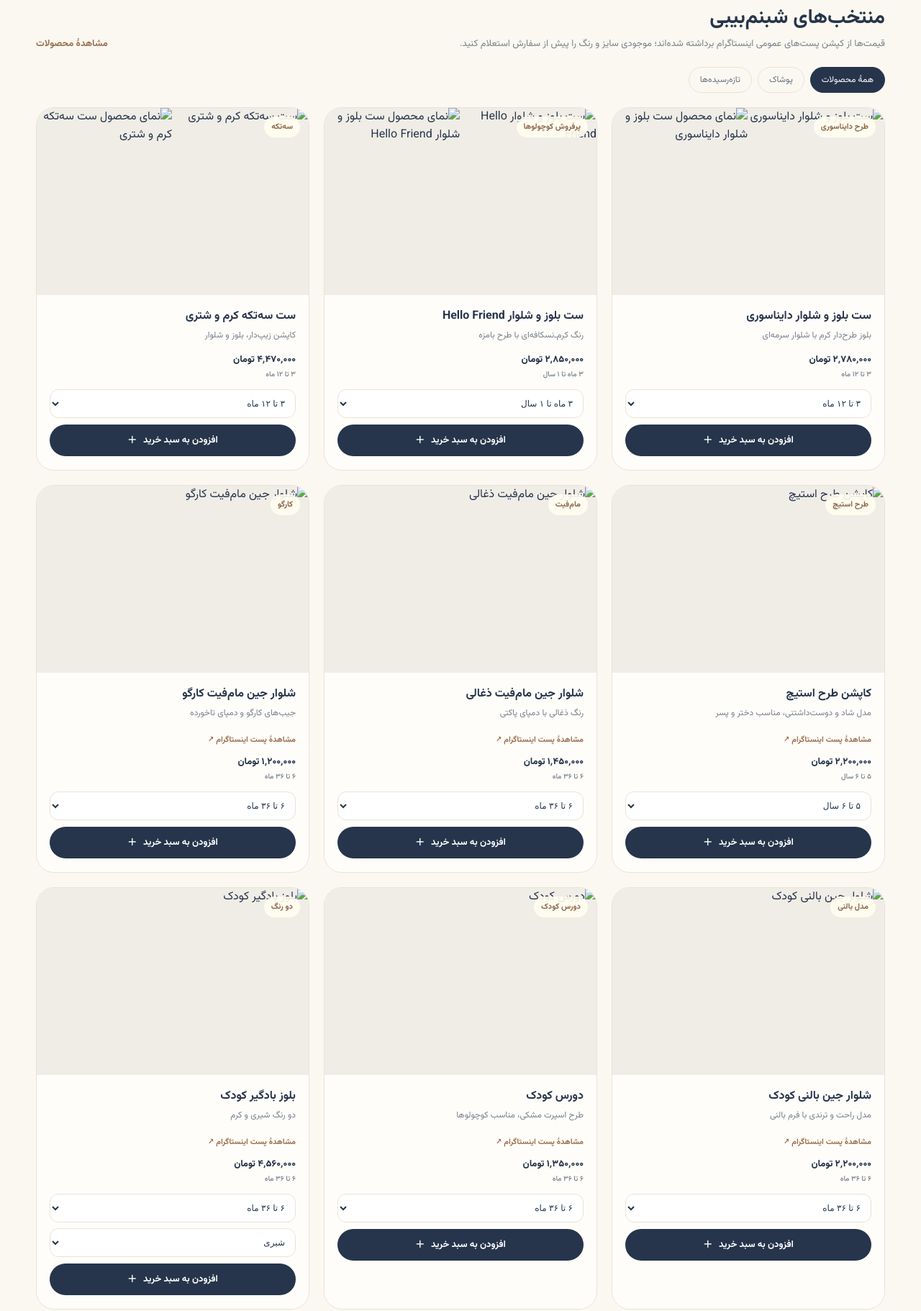
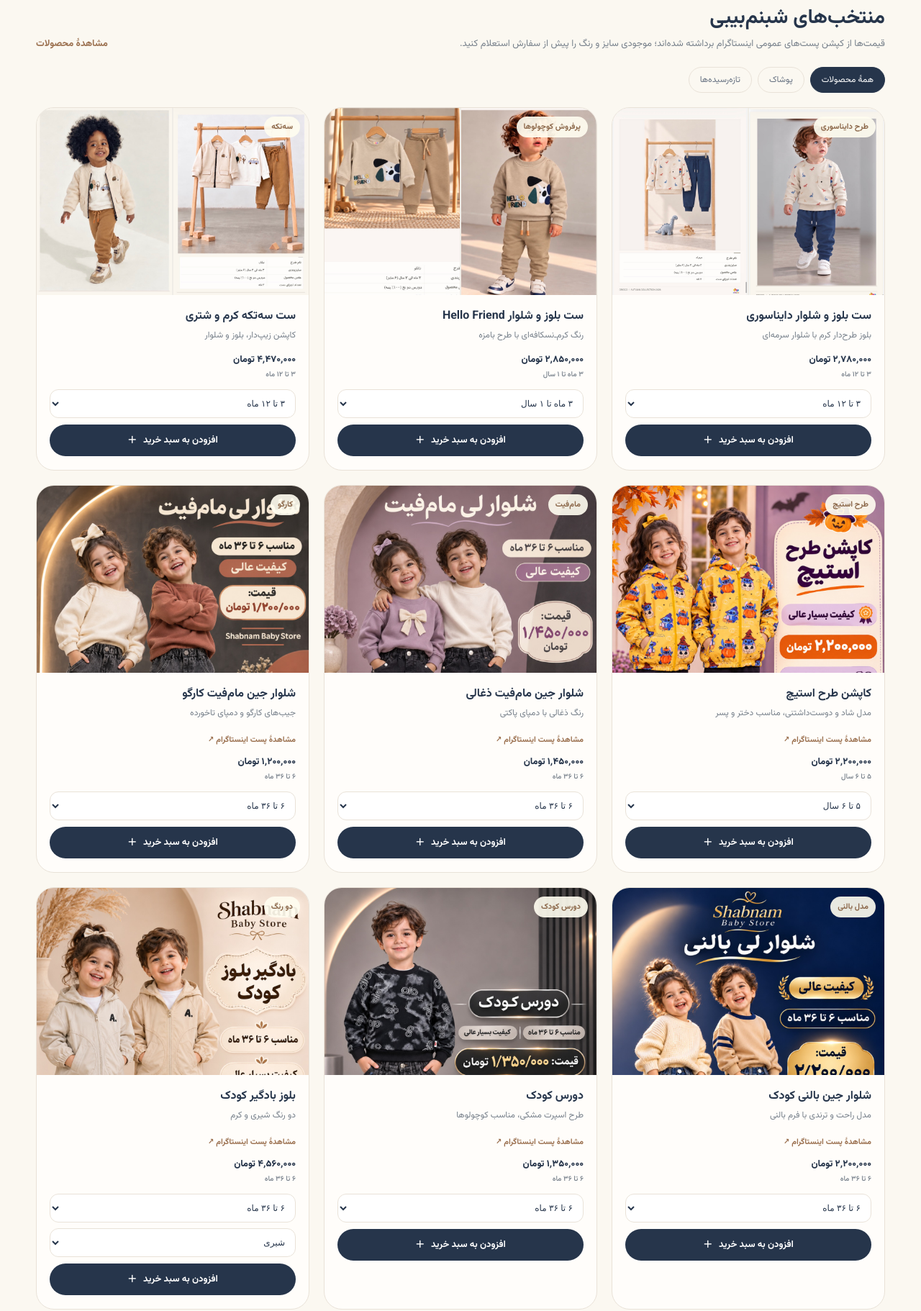
Before and after one commit to shabnambabystore-eng/Shabnambabystore-, a plain HTML site: page index.html in a window 1280 px wide. Shown: the part 885-2707 px from the top of the page at 72% size. Drawn offline with Linux system fonts and the light colour scheme.

Commit message:
Fix asset paths after upload

```diff
--- a/index.html
+++ b/index.html
@@ -13,9 +13,9 @@
 </head>
 <body>
 <div class="announce">به فروشگاه شبنم‌بیبی خوش اومدی 🤍</div>
-<header class="wrap nav"><a class="brand" href="#top"><img class="brand-logo" src="assets/shabnam-baby-logo.png" alt="لوگوی شبنم‌بیبی"><span class="brand-title">شبنم‌بیبی<small>فروشگاه کوچولوها</small></span></a><nav class="links"><a href="#products">محصولات</a><a href="#categories">دسته‌بندی‌ها</a><a href="#about">دربارهٔ ما</a></nav><div class="nav-actions"><button class="icon-btn" id="cartOpen" aria-label="سبد خرید"><svg width="21" height="21" viewBox="0 0 24 24" fill="none" stroke="currentColor" stroke-width="1.7"><path d="M3 4h2l2.2 11.1a2 2 0 0 0 2 1.6h8.9a2 2 0 0 0 2-1.6L22 8H6"/><circle cx="10" cy="20" r="1"/><circle cx="18" cy="20" r="1"/></svg><span class="count" id="cartCount">0</span></button></div></header>
+<header class="wrap nav"><a class="brand" href="#top"><img class="brand-logo" src="shabnam-baby-logo.png" alt="لوگوی شبنم‌بیبی"><span class="brand-title">شبنم‌بیبی<small>فروشگاه کوچولوها</small></span></a><nav class="links"><a href="#products">محصولات</a><a href="#categories">دسته‌بندی‌ها</a><a href="#about">دربارهٔ ما</a></nav><div class="nav-actions"><button class="icon-btn" id="cartOpen" aria-label="سبد خرید"><svg width="21" height="21" viewBox="0 0 24 24" fill="none" stroke="currentColor" stroke-width="1.7"><path d="M3 4h2l2.2 11.1a2 2 0 0 0 2 1.6h8.9a2 2 0 0 0 2-1.6L22 8H6"/><circle cx="10" cy="20" r="1"/><circle cx="18" cy="20" r="1"/></svg><span class="count" id="cartCount">0</span></button></div></header>
 <main id="top" class="wrap">
-<section class="hero"><div class="hero-copy"><span class="eyebrow">انتخاب‌های دوست‌داشتنی برای کوچولوها</span><h1>دنیای کوچولوت،<br><span>پر از رنگ و لبخند</span></h1><p>از لباس‌های بامزه تا وسایل موردنیاز کودک؛ خرید راحت و دلنشین برای خانواده‌ها، در شبنم‌بیبی.</p><div class="hero-actions"><a class="btn" href="#products">دیدن محصولات <span>←</span></a><button class="btn soft" id="heroCart">سبد خرید من</button></div></div><div class="hero-art"><span class="float-dot"></span><img src="assets/dinosaur-model.jpeg" alt="ست بلوز و شلوار طرح دایناسور برای کودک"><div class="hero-note"><strong>با عشق برای کوچولوها</strong>شبنم‌بیبی</div></div></section>
+<section class="hero"><div class="hero-copy"><span class="eyebrow">انتخاب‌های دوست‌داشتنی برای کوچولوها</span><h1>دنیای کوچولوت،<br><span>پر از رنگ و لبخند</span></h1><p>از لباس‌های بامزه تا وسایل موردنیاز کودک؛ خرید راحت و دلنشین برای خانواده‌ها، در شبنم‌بیبی.</p><div class="hero-actions"><a class="btn" href="#products">دیدن محصولات <span>←</span></a><button class="btn soft" id="heroCart">سبد خرید من</button></div></div><div class="hero-art"><span class="float-dot"></span><img src="dinosaur-model.jpeg" alt="ست بلوز و شلوار طرح دایناسور برای کودک"><div class="hero-note"><strong>با عشق برای کوچولوها</strong>شبنم‌بیبی</div></div></section>
 <section id="categories"><div class="section-head"><div><h2>از کجا شروع کنیم؟</h2><p>بخش‌های محبوب فروشگاه</p></div></div><div class="categories"><a class="category" href="#products"><span class="category-icon">🧸</span><span><strong>پوشاک کودک</strong><small>ست‌های راحت و بامزه</small></span></a><a class="category" href="#products"><span class="category-icon">🍼</span><span><strong>تغذیه</strong><small>برای روزهای کوچولو</small></span></a><a class="category" href="#products"><span class="category-icon">🧴</span><span><strong>بهداشت و مراقبت</strong><small>مراقبت روزمره</small></span></a><a class="category" href="#products"><span class="category-icon">🚼</span><span><strong>وسایل کودک</strong><small>همراه خانواده</small></span></a></div></section>
 <section id="products"><div class="section-head"><div><h2>منتخب‌های شبنم‌بیبی</h2><p>قیمت‌ها از کپشن پست‌های عمومی اینستاگرام برداشته شده‌اند؛ موجودی سایز و رنگ را پیش از سفارش استعلام کنید.</p></div><a class="text-link" href="#products">مشاهدهٔ محصولات</a></div><div class="filters"><button class="filter active">همهٔ محصولات</button><button class="filter">پوشاک</button><button class="filter">تازه‌رسیده‌ها</button></div><div class="grid" id="productGrid"></div></section>
 <section class="info-strip" id="about"><span class="info-icon">🤍</span><div><h3>خرید آسون برای کوچولوهای دوست‌داشتنی</h3><p>محصول رو انتخاب کن، سایز مناسب رو بردار و به سبد خریدت اضافه کن.</p></div><a href="#products" class="text-link">شروع خرید ←</a></section>
@@ -23,15 +23,15 @@
 <div class="drawer-bg" id="drawerBg"><aside class="drawer" aria-label="سبد خرید"><div class="drawer-head"><h3>سبد خرید</h3><button class="close" id="cartClose" aria-label="بستن">×</button></div><div class="cart-items" id="cartItems"></div><div id="cartBottom"></div></aside></div><div class="toast" id="toast"></div>
 <script>
 const products=[
-{id:'dino',name:'ست بلوز و شلوار دایناسوری',sub:'بلوز طرح‌دار کرم با شلوار سرمه‌ای',photos:['assets/dinosaur-model.jpeg','assets/dinosaur-set.jpeg'],tag:'طرح دایناسوری',sizes:[{label:'۳ تا ۱۲ ماه',price:2780000},{label:'۱۲ تا ۱۸ ماه',price:3270000}]},
-{id:'hello',name:'ست بلوز و شلوار Hello Friend',sub:'رنگ کرم‌ـ‌نسکافه‌ای با طرح بامزه',photos:['assets/hello-friend-model.jpeg','assets/hello-friend-set.jpeg'],tag:'پرفروش کوچولوها',sizes:[{label:'۳ ماه تا ۱ سال',price:2850000},{label:'۱۲ تا ۳۶ ماه',price:3330000}]},
-{id:'three',name:'ست سه‌تکه کرم و شتری',sub:'کاپشن زیپ‌دار، بلوز و شلوار',photos:['assets/three-piece-model.jpeg','assets/three-piece-set.jpeg'],tag:'سه‌تکه',sizes:[{label:'۳ تا ۱۲ ماه',price:4470000},{label:'۱۲ تا ۳۶ ماه',price:5240000}]},
-{id:'stitch',name:'کاپشن طرح استیچ',sub:'مدل شاد و دوست‌داشتنی، مناسب دختر و پسر',photos:['assets/stitch-jacket.jpeg'],tag:'طرح استیچ',sizes:[{label:'۵ تا ۶ سال',price:2200000}],source:'https://www.instagram.com/shabnambabystore/p/Dfy7nQAK_2_/'},
-{id:'momfit',name:'شلوار جین مام‌فیت ذغالی',sub:'رنگ ذغالی با دمپای پاکتی',photos:['assets/mom-fit-charcoal.jpeg'],tag:'مام‌فیت',sizes:[{label:'۶ تا ۳۶ ماه',price:1450000}],source:'https://www.instagram.com/shabnambabystore/p/DfxMTj6qgoo/'},
-{id:'cargo',name:'شلوار جین مام‌فیت کارگو',sub:'جیب‌های کارگو و دمپای تاخورده',photos:['assets/cargo-mom-fit.jpeg'],tag:'کارگو',sizes:[{label:'۶ تا ۳۶ ماه',price:1200000}],source:'https://www.instagram.com/shabnambabystore/p/DfxL06bqrL0/'},
-{id:'balloon',name:'شلوار جین بالنی کودک',sub:'مدل راحت و ترندی با فرم بالنی',photos:['assets/balloon-jeans.jpeg'],tag:'مدل بالنی',sizes:[{label:'۶ تا ۳۶ ماه',price:2200000}],source:'https://www.instagram.com/shabnambabystore/p/DfxKtljqkTM/'},
-{id:'dors',name:'دورس کودک',sub:'طرح اسپرت مشکی، مناسب کوچولوها',photos:['assets/dinosaur-sweatshirt.jpeg'],tag:'دورس کودک',sizes:[{label:'۶ تا ۳۶ ماه',price:1350000}],source:'https://www.instagram.com/shabnambabystore/p/DfxH5Peprbx/'},
-{id:'windbreaker',name:'بلوز بادگیر کودک',sub:'دو رنگ شیری و کرم',photos:['assets/windbreaker-blouse.jpeg'],tag:'دو رنگ',sizes:[{label:'۶ تا ۳۶ ماه',price:4560000}],colors:['شیری','کرم'],source:'https://www.instagram.com/shabnambabystore/p/DfxHKZbqZ-J/'}
+{id:'dino',name:'ست بلوز و شلوار دایناسوری',sub:'بلوز طرح‌دار کرم با شلوار سرمه‌ای',photos:['dinosaur-model.jpeg','dinosaur-set.jpeg'],tag:'طرح دایناسوری',sizes:[{label:'۳ تا ۱۲ ماه',price:2780000},{label:'۱۲ تا ۱۸ ماه',price:3270000}]},
+{id:'hello',name:'ست بلوز و شلوار Hello Friend',sub:'رنگ کرم‌ـ‌نسکافه‌ای با طرح بامزه',photos:['hello-friend-model.jpeg','hello-friend-set.jpeg'],tag:'پرفروش کوچولوها',sizes:[{label:'۳ ماه تا ۱ سال',price:2850000},{label:'۱۲ تا ۳۶ ماه',price:3330000}]},
+{id:'three',name:'ست سه‌تکه کرم و شتری',sub:'کاپشن زیپ‌دار، بلوز و شلوار',photos:['three-piece-model.jpeg','three-piece-set.jpeg'],tag:'سه‌تکه',sizes:[{label:'۳ تا ۱۲ ماه',price:4470000},{label:'۱۲ تا ۳۶ ماه',price:5240000}]},
+{id:'stitch',name:'کاپشن طرح استیچ',sub:'مدل شاد و دوست‌داشتنی، مناسب دختر و پسر',photos:['stitch-jacket.jpeg'],tag:'طرح استیچ',sizes:[{label:'۵ تا ۶ سال',price:2200000}],source:'https://www.instagram.com/shabnambabystore/p/Dfy7nQAK_2_/'},
+{id:'momfit',name:'شلوار جین مام‌فیت ذغالی',sub:'رنگ ذغالی با دمپای پاکتی',photos:['mom-fit-charcoal.jpeg'],tag:'مام‌فیت',sizes:[{label:'۶ تا ۳۶ ماه',price:1450000}],source:'https://www.instagram.com/shabnambabystore/p/DfxMTj6qgoo/'},
+{id:'cargo',name:'شلوار جین مام‌فیت کارگو',sub:'جیب‌های کارگو و دمپای تاخورده',photos:['cargo-mom-fit.jpeg'],tag:'کارگو',sizes:[{label:'۶ تا ۳۶ ماه',price:1200000}],source:'https://www.instagram.com/shabnambabystore/p/DfxL06bqrL0/'},
+{id:'balloon',name:'شلوار جین بالنی کودک',sub:'مدل راحت و ترندی با فرم بالنی',photos:['balloon-jeans.jpeg'],tag:'مدل بالنی',sizes:[{label:'۶ تا ۳۶ ماه',price:2200000}],source:'https://www.instagram.com/shabnambabystore/p/DfxKtljqkTM/'},
+{id:'dors',name:'دورس کودک',sub:'طرح اسپرت مشکی، مناسب کوچولوها',photos:['dinosaur-sweatshirt.jpeg'],tag:'دورس کودک',sizes:[{label:'۶ تا ۳۶ ماه',price:1350000}],source:'https://www.instagram.com/shabnambabystore/p/DfxH5Peprbx/'},
+{id:'windbreaker',name:'بلوز بادگیر کودک',sub:'دو رنگ شیری و کرم',photos:['windbreaker-blouse.jpeg'],tag:'دو رنگ',sizes:[{label:'۶ تا ۳۶ ماه',price:4560000}],colors:['شیری','کرم'],source:'https://www.instagram.com/shabnambabystore/p/DfxHKZbqZ-J/'}
 ];let cart=JSON.parse(localStorage.getItem('shabnam-cart')||'[]');const fmt=n=>new Intl.NumberFormat('fa-IR').format(n)+' تومان';
 function renderProducts(){document.getElementById('productGrid').innerHTML=products.map(p=>`<article class="card"><div class="photos ${p.photos.length===1?'single':''}">${p.photos.map((src,i)=>`<img src="${src}" alt="${i?'نمای محصول ':''}${p.name}" loading="lazy">`).join('')}<span class="tag">${p.tag}</span></div><div class="card-body"><h3 class="card-title">${p.name}</h3><p class="card-sub">${p.sub}</p>${p.source?`<a class="source-link" href="${p.source}" target="_blank" rel="noreferrer">مشاهدهٔ پست اینستاگرام ↗</a>`:''}<div class="price-row"><span class="price" id="price-${p.id}">${fmt(p.sizes[0].price)}<small>${p.sizes[0].label}</small></span></div><select class="size-select" id="size-${p.id}" aria-label="انتخاب سایز ${p.name}">${p.sizes.map((s,i)=>`<option value="${i}">${s.label}</option>`).join('')}</select>${p.colors?`<select class="color-select" id="color-${p.id}" aria-label="انتخاب رنگ ${p.name}">${p.colors.map(c=>`<option>${c}</option>`).join('')}</select>`:''}<button class="btn add" onclick="addToCart('${p.id}')">افزودن به سبد خرید <span>＋</span></button></div></article>`).join('');products.forEach(p=>document.getElementById('size-'+p.id).addEventListener('change',e=>{let s=p.sizes[e.target.value];document.getElementById('price-'+p.id).innerHTML=`${fmt(s.price)}<small>${s.label}</small>`}))}
 function save(){localStorage.setItem('shabnam-cart',JSON.stringify(cart));renderCart()}
```
